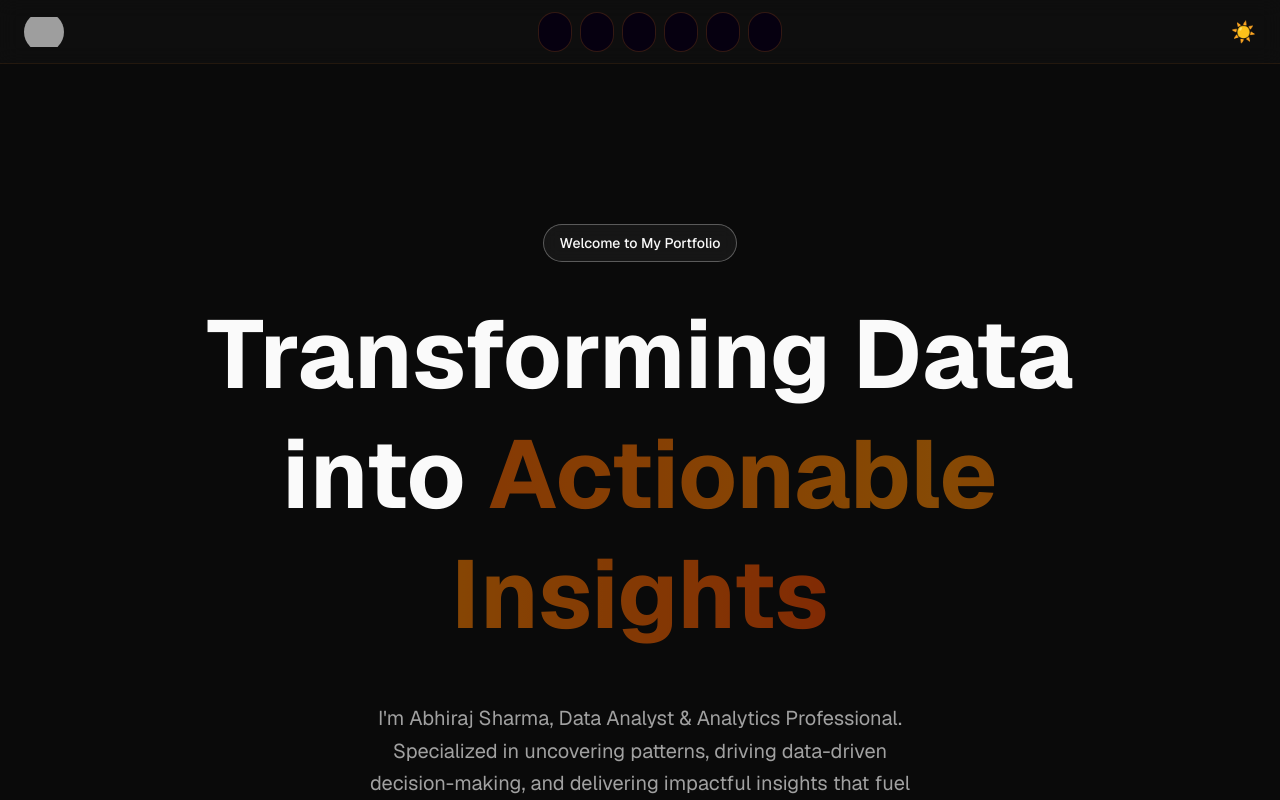
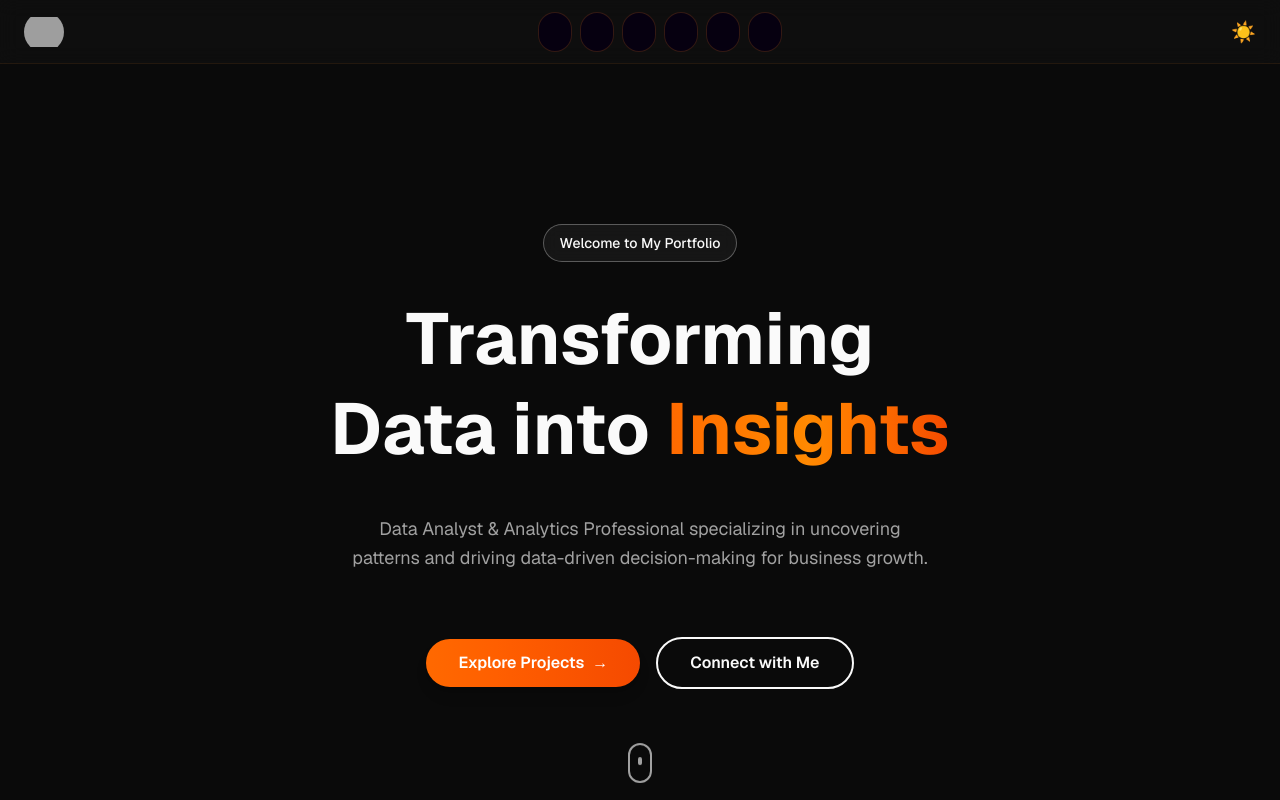
Before and after one commit to Abhiraj2241/motionfleet-website-project, a Next.js app: page / in a window 1280 px wide. Shown: the top 800 px of the page. Built offline with nearby package versions, Linux system fonts and the light colour scheme; grey boxes are pictures that could not be loaded.

Commit message:
fix: adjust hero section height for better layout
Fix hero section height and reduce title/description sizes
to ensure proper visibility of subsequent sections.

Co-authored-by: Abhiraj sharma <135593670+Abhiraj2241@users.noreply.github.com>

```diff
--- a/components/hero-section.tsx
+++ b/components/hero-section.tsx
@@ -25,7 +25,7 @@ export default function HeroSection() {
   }, [])
 
   return (
-    <section className="relative min-h-screen w-full flex items-center justify-center px-6 py-24 pt-32 md:pt-40">
+    <section className="relative w-full flex items-center justify-center px-6 py-32 md:py-40">
       {/* Animated Background Gradient */}
       <div className="absolute inset-0 -z-20">
         <div className="absolute top-1/3 left-1/2 -translate-x-1/2 -translate-y-1/2 w-96 h-96 bg-primary/20 rounded-full blur-3xl opacity-40 animate-pulse" />
@@ -42,19 +42,19 @@ export default function HeroSection() {
         </div>
 
         {/* Title */}
-        <div ref={titleRef} className="space-y-4">
-          <h1 className="text-6xl md:text-8xl font-bold leading-tight text-balance">
+        <div ref={titleRef} className="space-y-3">
+          <h1 className="text-5xl md:text-7xl font-bold leading-tight text-balance">
             Transforming Data into{" "}
-            <span className="bg-gradient-to-r from-orange-500 via-orange-400 to-orange-600 bg-clip-text text-transparent animate-pulse">
-              Actionable Insights
+            <span className="bg-gradient-to-r from-orange-500 via-orange-400 to-orange-600 bg-clip-text text-transparent">
+              Insights
             </span>
           </h1>
         </div>
 
         {/* Description */}
-        <div ref={descriptionRef} className="pt-4">
-          <p className="text-lg md:text-xl text-muted-foreground text-balance leading-relaxed max-w-2xl mx-auto">
-            I'm Abhiraj Sharma, Data Analyst & Analytics Professional. Specialized in uncovering patterns, driving data-driven decision-making, and delivering impactful insights that fuel business growth and innovation across multiple industries.
+        <div ref={descriptionRef} className="pt-2">
+          <p className="text-base md:text-lg text-muted-foreground text-balance leading-relaxed max-w-2xl mx-auto">
+            Data Analyst & Analytics Professional specializing in uncovering patterns and driving data-driven decision-making for business growth.
           </p>
         </div>
 
@@ -76,8 +76,7 @@ export default function HeroSection() {
         </div>
 
         {/* Scroll Indicator */}
-        <div className="pt-12 animate-float">
-          <p className="text-xs text-muted-foreground mb-3">Scroll to explore</p>
+        <div className="pt-6 animate-float">
           <div className="w-6 h-10 border-2 border-muted-foreground rounded-full flex items-center justify-center mx-auto">
             <div className="w-1 h-2 bg-muted-foreground rounded-full animate-bounce" />
           </div>
```
